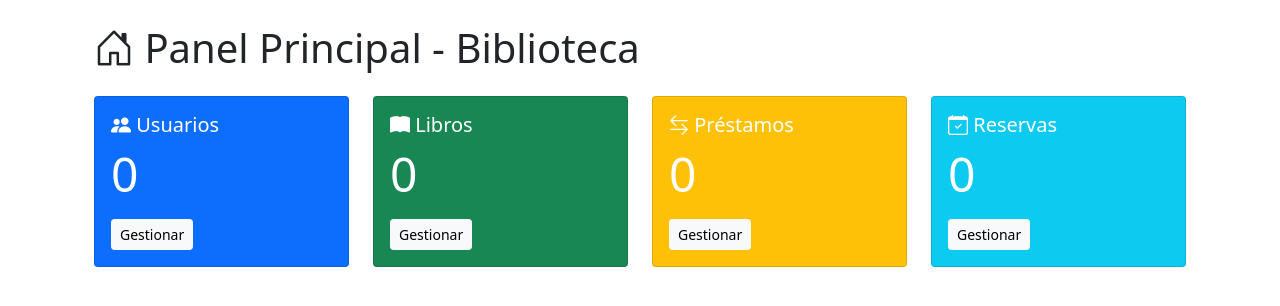
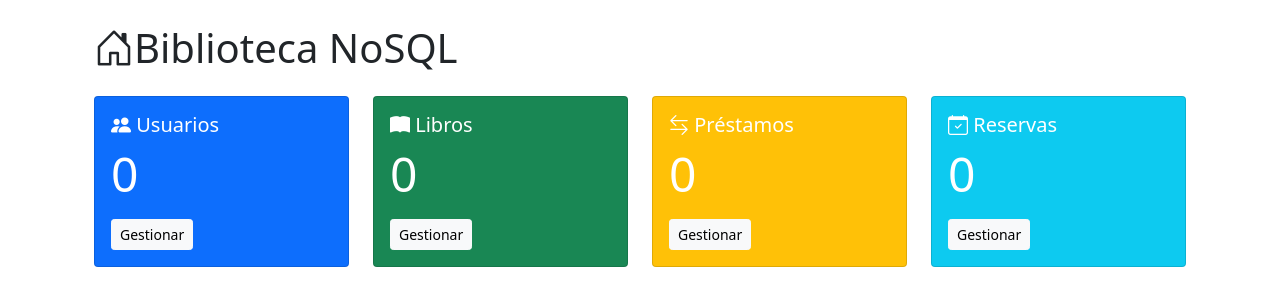
Before and after one commit to Azmo23/CRUD_Biblioteca, a Flask app: page / in a window 1280 px wide. Shown: the part 56-362 px from the top of the page. Run offline with Flask 3, Linux system fonts and the light colour scheme; data that the repository does not hold is empty; some libraries are stand-ins or nearby versions.

Commit message:
Esta es la plantilla con la vista principal de la aplicación y da vistas a Cards (tarjetas) que contienen datos en tiempo real de las Entidades como Usuarios registrados, libros añadidos, entre otras cosas.

```diff
--- a/templates/index.html
+++ b/templates/index.html
@@ -2,7 +2,7 @@
 
 {% block content %}
 <div class="container mt-4">
-    <h1 class="mb-4"><i class="bi bi-house-door"></i> Panel Principal - Biblioteca</h1>
+    <h1 class="mb-4"><i class="bi bi-house-door"></i>Biblioteca NoSQL</h1>
 
     <!-- Tarjetas de Resumen -->
     <div class="row mb-4">
```
